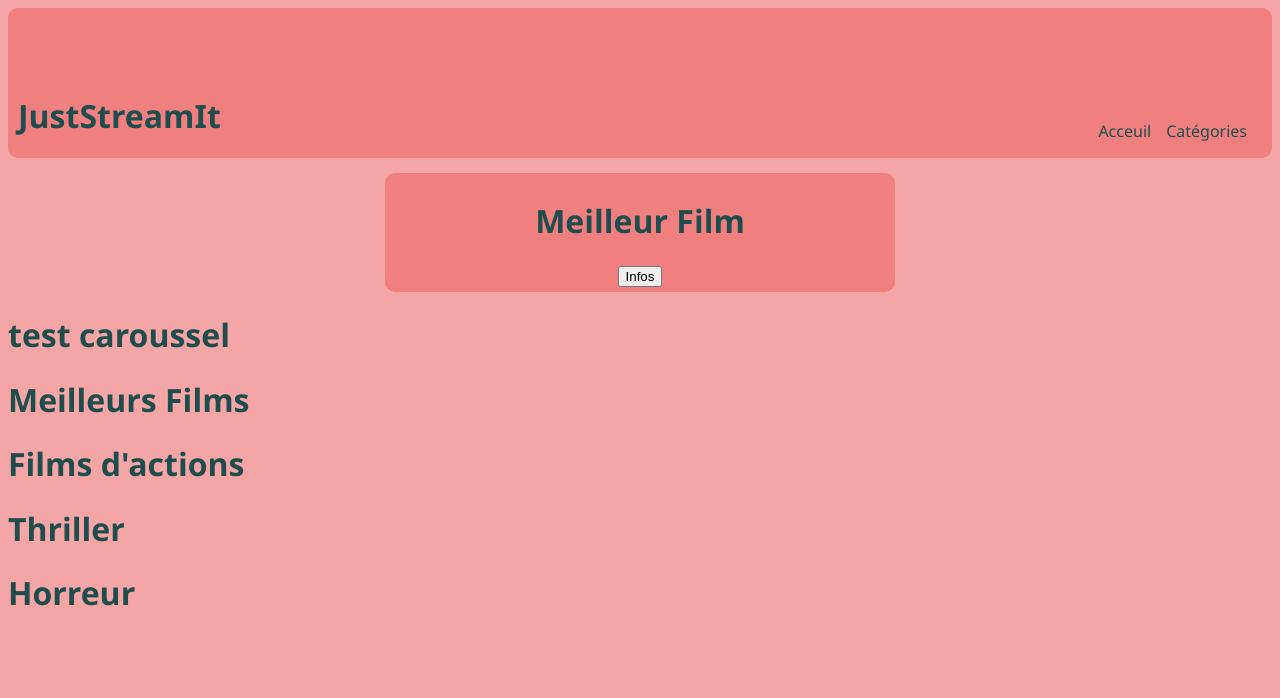
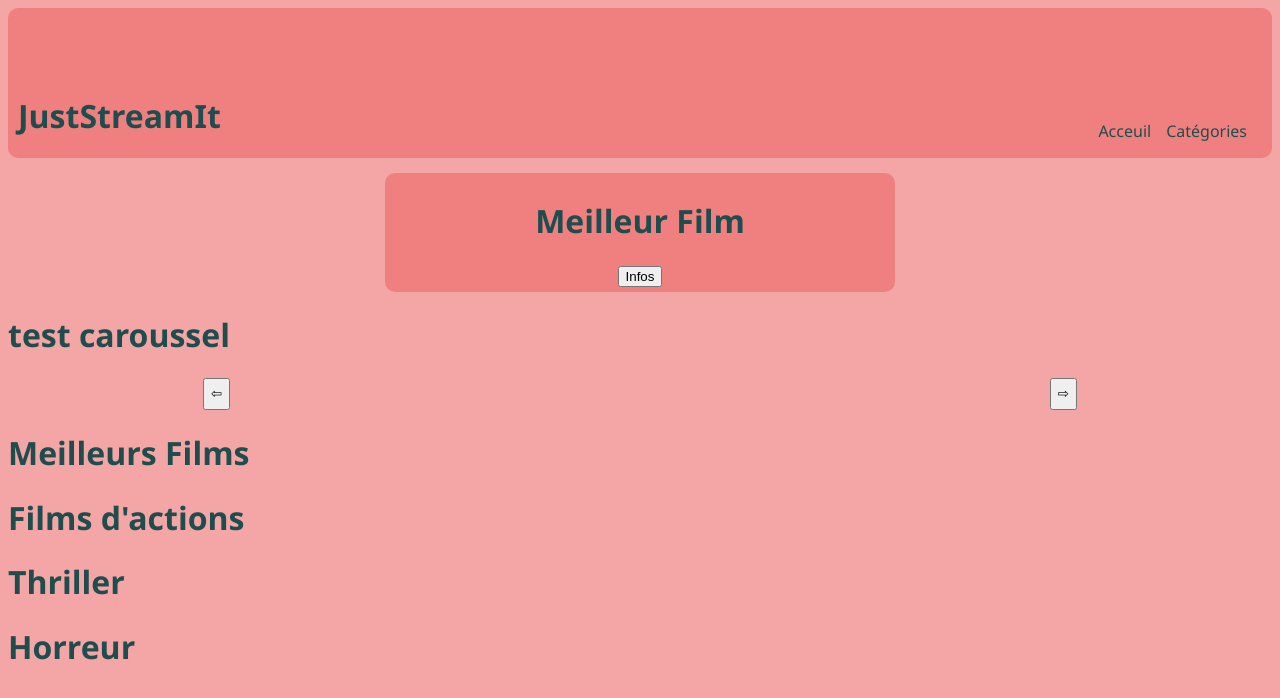
Before and after one commit to ajurquet/Openclassroom_projet_06, a plain HTML site: page index.html in a window 1280 px wide. Drawn offline with Linux system fonts and the light colour scheme; no server answers.

Commit message:
commit avant nouvel essai caroussel

```diff
--- a/index.html
+++ b/index.html
@@ -26,12 +26,15 @@
             </div>
 
             <h1>test caroussel</h1>
-            <div id="caroussel__test">
+            <div id="caroussel__test" class="caroussel">
+                <button class="arrow__left">⇦</button>
+                    <div id="gallery__test">
+                        <ul class="images">
+                        </ul>
+                    </div>
+                <button class="arrow__right">⇨</button>
+            </div>
 
-
-                    </div>
-                </div>
-            </div>
 
             <h1>Meilleurs Films</h1>
             <div class="bestMovies">
--- a/scripts.js
+++ b/scripts.js
@@ -137,12 +137,13 @@ fetch(mainEntryUrl + endUrl)
   })
   .then(function(data) {
     // let movie_cat = document.getElementsByClassName(category)[0];
-    let caroussel__container = document.getElementById(containerId);
-    let movie_image_element = document.createElement("div");
+    let caroussel__container = document.getElementsByClassName(containerId)[0];
+    let movie_image_element = document.createElement("li");
 
     movie_image_element.innerHTML = "<p><img src=" +  data.results[indice].image_url + "</p>";
     movie_image_element.setAttribute("data-id", data.results[indice].id);
     movie_image_element.setAttribute("class", "imgPreview");
+
     caroussel__container.appendChild(movie_image_element);
 
     movie_image_element.addEventListener("click", function() {
@@ -170,103 +171,6 @@ function createCarousselSection(endUrl1, endUrl2, containerId) {
 }
 
 
-
-
-// function createCarousselSection(endUrl1, endUrl2, sectionPrimary, sectionSecondary) {
-
-//   // Création des sections d'images
-//   let section1 = document.getElementById(sectionPrimary);
-//   let section2 = document.getElementById(sectionSecondary);
-
-//   let leftArrow1 = document.createElement("div");
-//   leftArrow1.setAttribute("class", "arrow__Left");
-//   leftArrow1.innerHTML = "<a href=#" + sectionSecondary + ">" + "<" + "</a>";
-
-//   let rightArrow1 = document.createElement("div");
-//   rightArrow1.setAttribute("class", "arrow__Right");
-//   rightArrow1.innerHTML = "<a href=#" + sectionSecondary + ">" + ">" + "</a>";
-
-
-//   section1.appendChild(leftArrow1);
-//   for (let movie = 0; movie < 4; movie++) {
-//     showPreview(endUrl1, movie, sectionPrimary)
-//   }
-//   section1.appendChild(rightArrow1);
-
-
-//   let leftArrow2 = document.createElement("div");
-//   leftArrow2.setAttribute("class", "arrow__Left");
-//   leftArrow2.innerHTML = "<a href=#" + sectionPrimary + ">" + "<" + "</a>";
-
-//   let rightArrow2 = document.createElement("div");
-//   rightArrow2.setAttribute("class", "arrow__Right");
-//   rightArrow2.innerHTML = "<a href=#" + sectionPrimary + ">" + ">" + "</a>";
-
-
-//   section2.appendChild(leftArrow2);
-//   for (let movie = 4; movie < 5; movie++) {
-//     showPreview(endUrl1, movie, sectionSecondary)
-//   }
-
-//   for (let movie = 0; movie < 2; movie++) {
-//     showPreview(endUrl2, movie, sectionSecondary)
-//   }
-//   section2.appendChild(rightArrow2)
-
-// }
-
-
-
-
-
-class Caroussel {
-
-  /**
-   *
-   * @param {*} element
-   * @param {*} options
-   * @param {Object} options.slidesToScroll: Nombre d'élements à faire défiler
-   * @param {Object} options.slidesVisible: Nombre d'élements visible
-   * @param {*} options
-   */
-
-  constructor (element, options = {}) {
-    this.element = element
-    this.options = Object.assign({}, {  //aller voir la doc sur Object.assign
-      slidesToScroll : 1,
-      slidesVisible : 1
-    }, options)
-
-    this.children = [].slice.call(element.children) //aller voir la doc sur slice et call
-    let root = this.createDivWithClass("caroussel")
-    let container = this.createDivWithClass("caroussel__container") // enlever caroussel__container -- faire une boucle pour créer la preview ici
-    root.appendChild(container)
-    this.element.appendChild(root)
-    this.children.forEach(function (child) {
-      container.appendChild(child)
-    })
-
-    // this.children.forEach((child) => { // aller voir la doc de forEach
-    //   let item = this.createDivWithClass("imgPreview") //class imgPreview
-    //   item.appendChild(child)
-    //   container.appendChild(item)
-    // })
-
-  }
-
-  /**
-   *
-   * @param {string} className
-   * @returns {HTMLElement}
-   */
-  createDivWithClass (className) {
-    let div = document.createElement("div")
-    div.setAttribute("class", className)
-    return div
-  }
-}
-
-
   function main() {
 
     // Bloc meilleur film.
@@ -282,80 +186,31 @@ class Caroussel {
     });
 
 
+  // 1er caroussel (meilleur films)
+  createCarousselSection("?sort_by=-imdb_score", "?sort_by=-imdb_score&page=2", "images")
+
+  // const carrousel = document.getElementsByClassName("images")[0].children;
+  // console.log(carrousel)
+  // for (let i = 0; i < carrousel.length; i++) {
+  //   console.log(i)
+  //   console.log(carrousel[i])
+  //   carrousel.children[i].setAttribute("data-carousselPlace", [i])
+  // }
+
+  const carrousel = document.getElementsByClassName("images")[0].childNodes;
+  carrousel.forEach(function (currentValue, currentIndex) {
+    currentValue.setAttribute("data-carousselPlace", currentIndex)
+
+  })
+}
 
 
-    new Caroussel(document.querySelector("#caroussel__test"), {
-      slidesToScroll : 3,
-      slidesVisible : 3
-
-    })
-
-  // 1er caroussel (meilleur films)
-  createCarousselSection("?sort_by=-imdb_score", "?sort_by=-imdb_score&page=2", "caroussel__test")
-
-
-  }
-
-
-
-
-  // createCarousselSection("bestMovies", "bestMovies__section1", "bestMovies__section2");
-  // for (let movie = 0; movie < 5; movie++) {
-
-  //   showPreviewInCaroussel("?sort_by=-imdb_score", movie, "bestMovies__section1")
-  // }
-  // createImagesSection("bestMovies", "bestMovies__section2", "bestMovies__section1");
-  // for (let movie = 0; movie < 2; movie++) {
-  //   showPreviewInCaroussel("?sort_by=-imdb_score&page=2", movie, "bestMovies__section2")
-
-  // }
-
   // // 2d caroussel (meilleur films d'action)
-  // for (let movie = 0; movie < 5; movie++) {
-  //   showPreviewInCaroussel("?genre_contains=drama", movie, "bestMovies__action")
-  // }
-  // for (let movie = 0; movie < 2; movie++) {
-  //   showPreviewInCaroussel("??genre_contains=drama&page=2", movie, "bestMovies__action")
-  // }
 
   // // 3eme caroussel (meilleur films thriller)
-  // for (let movie = 0; movie < 5; movie++) {
-  //   showPreviewInCaroussel("?genre_contains=thriller", movie, "bestMovies__thriller")
-  // }
-  // for (let movie = 0; movie < 2; movie++) {
-  //   showPreviewInCaroussel("?genre_contains=thriller&page=2", movie, "bestMovies__thriller")
-  // }
 
   // // 4eme caroussel (meilleur films d'horreur)
-  // for (let movie = 0; movie < 5; movie++) {
-  //   showPreviewInCaroussel("?genre_contains=horror", movie, "bestMovies__horror")
   // }
-  // for (let movie = 0; movie < 2; movie++) {
-  //   showPreviewInCaroussel("??genre_contains=horror&page=2", movie, "bestMovies__horror")
-  // }
-
-//   let imagePreviews = document.getElementsByClassName("imgPreview");
-//   for (let img of imagePreviews) {
-//     console.log(img);
-//     img.addEventListener("click", function() {
-//       createModal(img.dataset.id)
-//     })
-//   }
-// }
-
-
-
-
-
-// document.addEventListener("DOMContentLoaded", function () {  //aller voir la doc sur DOMCcontentLoaded
-//   new Caroussel(document.querySelector("#caroussel__test"), {
-//     slidesToScroll : 3,
-//     slidesVisible : 3
-
-//   })
-
-// })
-
 
 
 
--- a/style.scss
+++ b/style.scss
@@ -157,25 +157,14 @@ li {
     }
 }
 
-// #bestMovies__section1 {
-//     display: flex;
-//     justify-content: space-around;
-// }
 
-// #bestMovies__section2 {
-//     display: flex;
-//     justify-content: space-around;
-// }
+#caroussel__test{
+    display: flex;
+    justify-content: space-around;
 
-/**
-Caroussel
-*/
+}
 
-.caroussel{
-
-    &__test {
-        display: flex;
-
-
-    }
+.images {
+    display: flex;
+    justify-content: space-around;
 }
```
Also changed, not shown: css/style.css, 1 other file.
